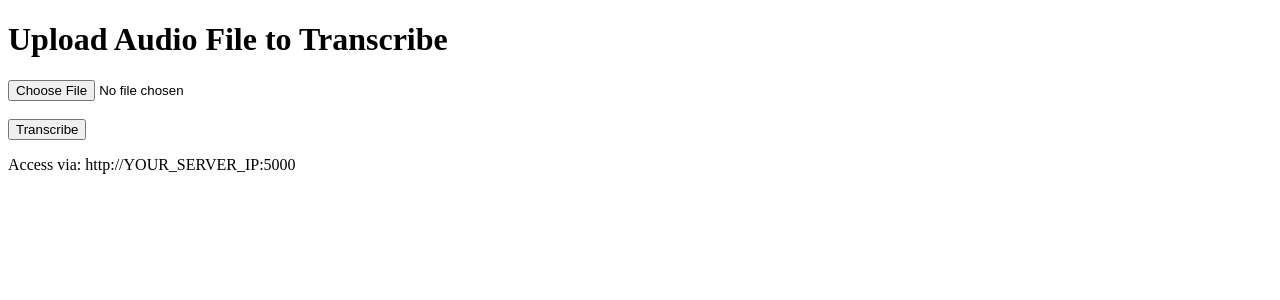
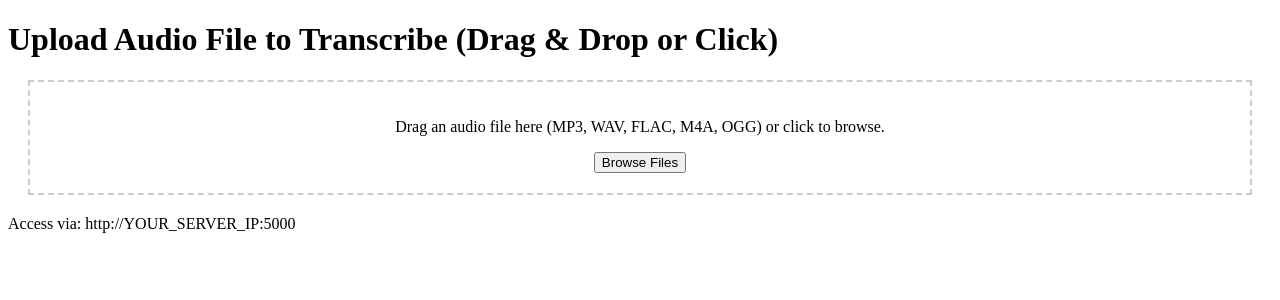
Before and after one commit to provecticus/docker-transcribe-app, a Flask app: page / in a window 1280 px wide. Shown: the top 300 px of the page. Run offline with Flask 3, Linux system fonts and the light colour scheme.

Commit message:
Add drag-drop upload UI

```diff
--- a/templates/index.html
+++ b/templates/index.html
@@ -1,14 +1,78 @@
 <!DOCTYPE html>
 <html>
-<head><title>Upload Audio for Transcription</title></head>
+<head>
+    <title>Upload Audio for Transcription</title>
+    <style>
+        #drop-zone { border: 2px dashed #ccc; padding: 20px; text-align: center; margin: 20px; }
+        #drop-zone.dragover { border-color: #007bff; background: #f8f9fa; }
+        #file-input { display: none; }
+        pre { background: #f8f9fa; padding: 10px; overflow: auto; }
+    </style>
+</head>
 <body>
-    <h1>Upload Audio File to Transcribe</h1>
+    <h1>Upload Audio File to Transcribe (Drag & Drop or Click)</h1>
     {% if error %}<p style="color:red;">{{ error }}</p>{% endif %}
-    <form method="post" enctype="multipart/form-data">
-        <input type="file" name="file" accept=".mp3,.wav,.flac,.m4a,.ogg" required>
-        <br><br>
-        <input type="submit" value="Transcribe">
+
+    <div id="drop-zone">
+        <p>Drag an audio file here (MP3, WAV, FLAC, M4A, OGG) or click to browse.</p>
+        <input type="file" id="file-input" name="file" accept=".mp3,.wav,.flac,.m4a,.ogg" required>
+        <button onclick="document.getElementById('file-input').click()">Browse Files</button>
+    </div>
+
+    <form id="upload-form" method="post" enctype="multipart/form-data" style="display:none;">
+        <input type="file" name="file" id="hidden-file">
     </form>
+
+    <script>
+        const dropZone = document.getElementById('drop-zone');
+        const fileInput = document.getElementById('file-input');
+        const hiddenFile = document.getElementById('hidden-file');
+        const form = document.getElementById('upload-form');
+
+        // Drag events
+        ['dragenter', 'dragover', 'dragleave', 'drop'].forEach(eventName => {
+            dropZone.addEventListener(eventName, preventDefaults, false);
+        });
+
+        function preventDefaults(e) {
+            e.preventDefault();
+            e.stopPropagation();
+        }
+
+        ['dragenter', 'dragover'].forEach(eventName => {
+            dropZone.addEventListener(eventName, highlight, false);
+        });
+
+        ['dragleave', 'drop'].forEach(eventName => {
+            dropZone.addEventListener(eventName, unhighlight, false);
+        });
+
+        function highlight(e) {
+            dropZone.classList.add('dragover');
+        }
+
+        function unhighlight(e) {
+            dropZone.classList.remove('dragover');
+        }
+
+        dropZone.addEventListener('drop', handleDrop, false);
+
+        function handleDrop(e) {
+            const dt = e.dataTransfer;
+            const files = dt.files;
+            if (files.length > 0) {
+                hiddenFile.files = files;
+                form.submit();
+            }
+        }
+
+        fileInput.addEventListener('change', function(e) {
+            if (e.target.files.length > 0) {
+                hiddenFile.files = e.target.files;
+                form.submit();
+            }
+        });
+    </script>
     <p>Access via: http://YOUR_SERVER_IP:5000</p>
 </body>
 </html>
```
